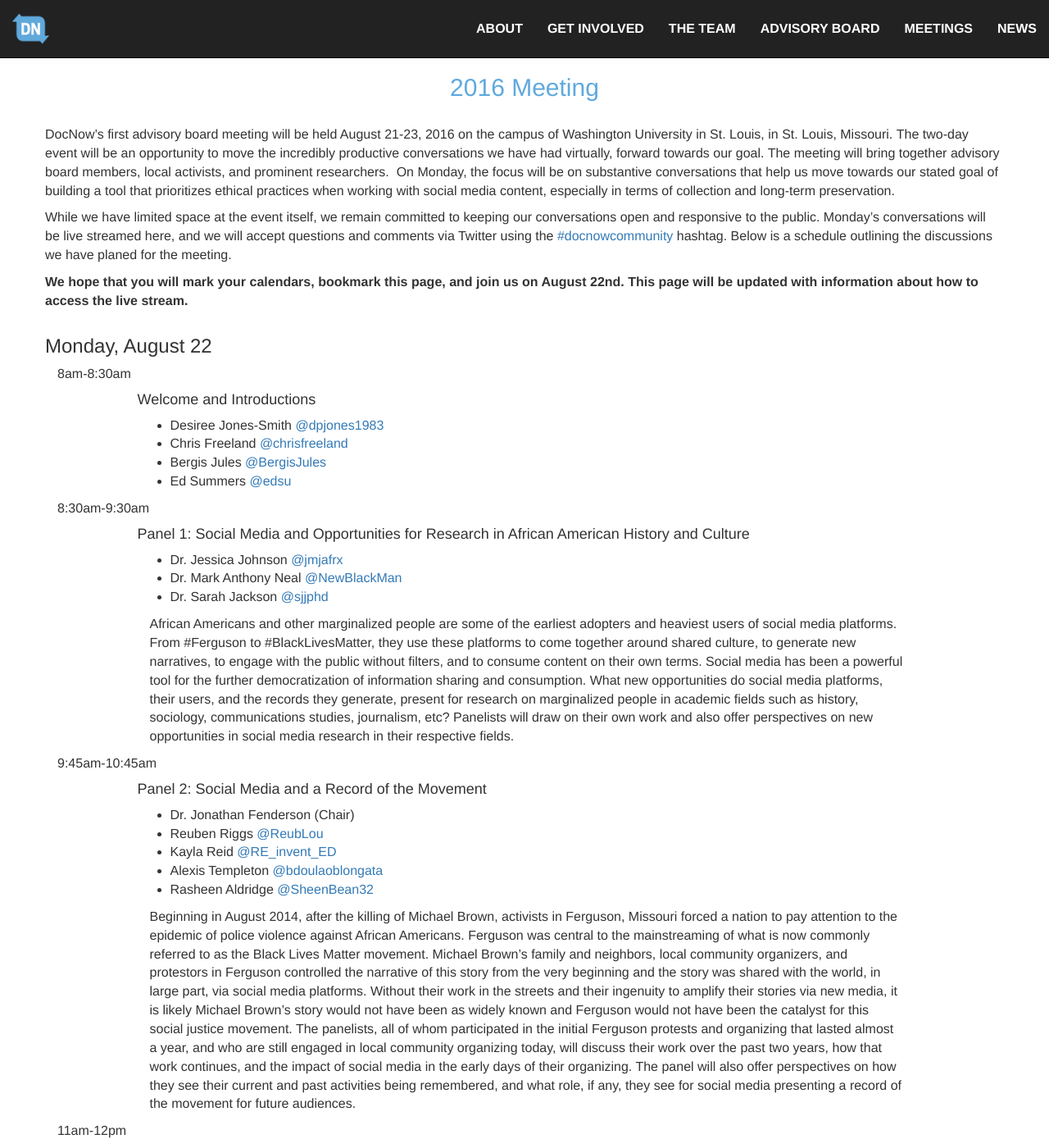
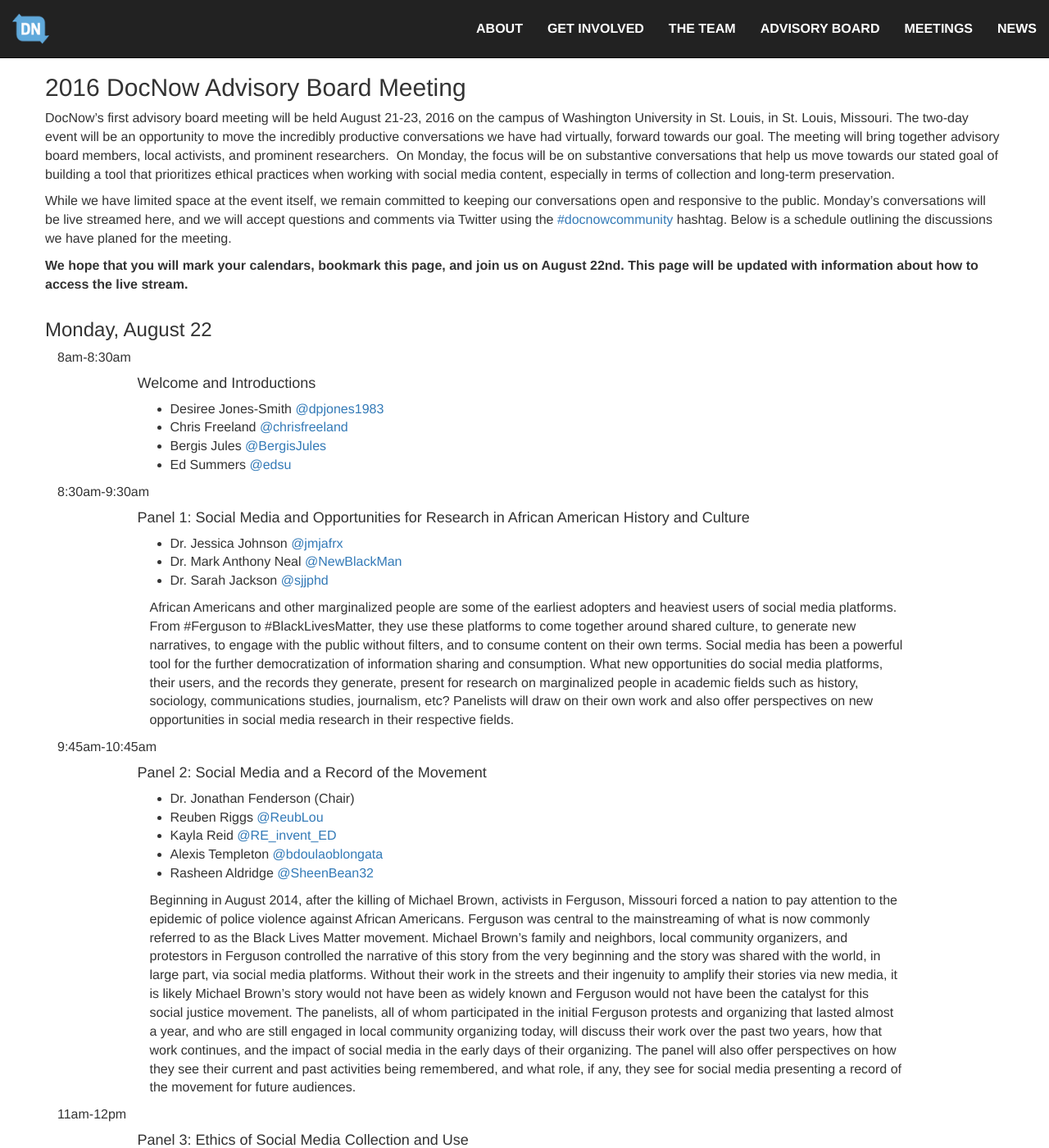
Before and after one commit to DocNow/docnow.github.io, a Jekyll site: the page built from meetings/stl-2016/index.html, in a window 1280 px wide and 1400 px high. Shown: the whole window at 82% size. Built offline with Jekyll 4.4.1, drawn with Linux system fonts in a browser that asks for light colours.

Commit message:
3 small fixes
nabber height in mobile, image sizing, title change

```diff
--- a/css/style.css
+++ b/css/style.css
@@ -14,6 +14,10 @@
     font-weight: bold;
     color: white;
 }
+@media (max-width: 768px) {
+    .navbar-header {
+        height: 60px;
+    }
 
 .navbar-inverse .navbar-nav li a:hover {
     color: #5fa9dd;
--- a/meetings/stl-2016/index.html
+++ b/meetings/stl-2016/index.html
@@ -5,7 +5,7 @@
 
 <div class="container">
   <div class="row">
-    <h2>2016 Meeting</h2>
+    <h2>2016 DocNow Advisory Board Meeting</h2>
       <p>DocNow’s first advisory board meeting will be held August 21-23, 2016 on the campus of Washington University in St. Louis, in St. Louis, Missouri. The two-day event will be an opportunity to move the incredibly productive conversations we have had virtually, forward towards our goal. The meeting will bring together advisory board members, local activists, and prominent researchers.  On Monday, the focus will be on substantive conversations that help us move towards our stated goal of building a tool that prioritizes ethical practices when working with social media content, especially in terms of collection and long-term preservation.</p>
     <p>While we have limited space at the event itself, we remain committed to keeping our conversations open and responsive to the public. Monday’s conversations will be live streamed here, and we will accept questions and comments via Twitter using the <a href="https://twitter.com/search?q=%23docnowcommunity">#docnowcommunity</a> hashtag. Below is a schedule outlining the discussions we have planed for the meeting.</p>
     <p><strong>We hope that you will mark your calendars, bookmark this page, and join us on August 22nd. This page will be updated with information about how to access the live stream.</strong></p>
```
Also changed, not shown: img/alexandra.jpg, img/dan.jpg.
